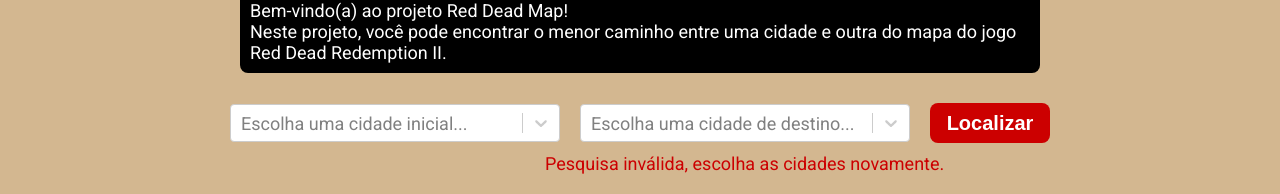
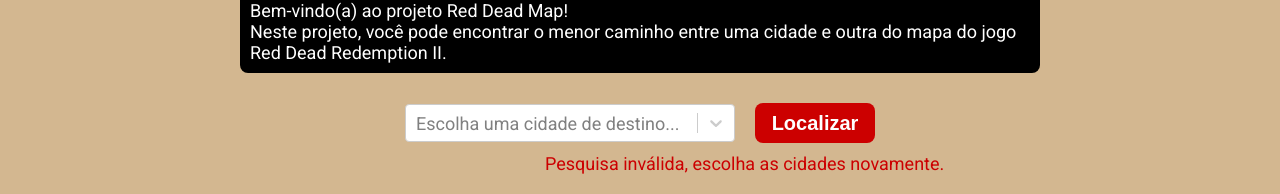
Before and after one commit to projeto-de-algoritmos/Final_Dupla5, a React (Create React App) app in the folder frontend/: page / in a window 1280 px wide. Shown: the part 125-319 px from the top of the page. Built offline with nearby package versions, Linux system fonts and the light colour scheme; no server answers; the HTML template or start-up script is replaced by a standard one.

Commit message:
fix: remove startCity input
Co-authored-by: Vinicius Saturnino <viniciussaturnino78@gmail.com>

```diff
--- a/frontend/src/pages/Home/index.js
+++ b/frontend/src/pages/Home/index.js
@@ -55,9 +55,8 @@
 // =====================================================================================
 
 const Home = () => {
-
+  const START_CITY = 'Blackwater'
   const [cities, setCities] = useState([]);
-  const [startCity, setStartCity] = useState('');
   const [endCity, setEndCity] = useState('');
   const [path, setPath] = useState();
   const [distance, setDistance] = useState();
@@ -98,7 +97,7 @@
   }, [])
 
   const findPath = async () => {
-    if(startCity === '' || endCity === ''){
+    if(endCity === ''){
       setIsError(true);
       return;
     }
@@ -107,7 +106,7 @@
 
     try {
       const { data } = await api.post('/path', {
-          start: startCity,
+          start: START_CITY,
           end: endCity
       });
 
@@ -131,17 +130,6 @@
             <IntroText>Bem-vindo(a) ao projeto Red Dead Map!<br /> Neste projeto, você pode encontrar o menor caminho entre uma cidade e outra do mapa do jogo Red Dead Redemption II.</IntroText>
           </IntroSection>
           <SelectSection>
-            <SelectContainer>
-              <Select
-                options={cities}
-                placeholder='Escolha uma cidade inicial...'
-                styles={selectStyles}
-                onChange={(e)=>{
-                    setStartCity(e.value);
-                }}
-                style={{width: '400px'}}
-              />
-            </SelectContainer>
             <SelectContainer>
               <Select
                 options={cities}
```
